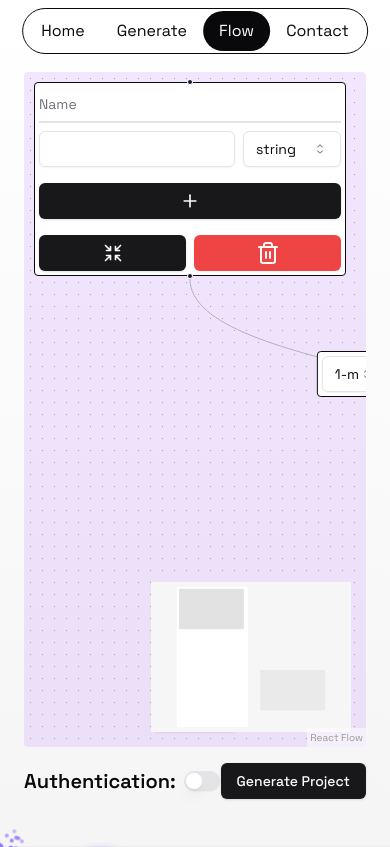
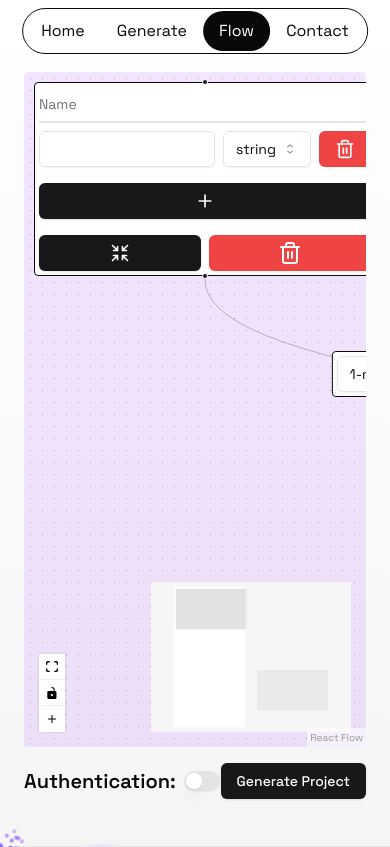
Before and after one commit to vaxad/FlowPI, a Next.js app: page /flow in a window 390 px wide. Built offline with nearby package versions, Linux system fonts and the light colour scheme.

Commit message:
fix: controls

```diff
--- a/src/components/custom/flow/entity-node.tsx
+++ b/src/components/custom/flow/entity-node.tsx
@@ -94,16 +94,33 @@ export default function EntityNode({ data, id }: NodeProps<EntityNodeProps>) {
         });
     }
 
-
+    const onRemoveAttribute = (index: number) => {
+        setNodes((nodes: Node[]) => {
+            const nodeIndex = nodes.findIndex((node) => node.id === id);
+            if (nodeIndex === -1) return nodes;
+            const node = nodes[nodeIndex];
+            return [
+                ...nodes.slice(0, nodeIndex),
+                {
+                    ...node,
+                    data: {
+                        ...node.data,
+                        attributes: ((node as EntityNodeProps).data.attributes || []).filter((_, i) => i !== index)
+                    }
+                },
+                ...nodes.slice(nodeIndex + 1),
+            ];
+        });
+    }
 
     return (
         <>
             <Handle type="target" position={Position.Top} />
             <div className='border border-foreground rounded p-1 bg-background'>
                 <Input placeholder='Name' name="name" variant='underlined' onChange={onChange} />
-                {data.open && <div className='grid grid-cols-[2fr_1fr] gap-2 mt-2'>
+                {data.open && <div className='mt-2 flex flex-col gap-2'>
                     {data.attributes.map((attr, index) => (
-                        <>
+                        <div key={index} className='grid grid-cols-[2fr_1fr_0.25fr] gap-2'>
                             <Input name="name" value={attr.name} onChange={(e) => onAttributeChange(index, e.target.name, e.target.value)} />
                             <Select value={String(attr.type)} defaultValue={attributeTypes[0]} onValueChange={(v) => onAttributeChange(index, 'type', v)}  >
                                 <SelectTrigger>
@@ -113,7 +130,10 @@ export default function EntityNode({ data, id }: NodeProps<EntityNodeProps>) {
                                     {attributeTypes.map((attrType, idx) => (<SelectItem key={`attribute-type-select-${idx}`} value={String(attrType)}>{String(attrType)}</SelectItem>))}
                                 </SelectContent>
                             </Select>
-                        </>
+                            <Button variant="destructive" onClick={() => onRemoveAttribute(index)}>
+                                <Trash2Icon size={20} />
+                            </Button>
+                        </div>
                     ))}
                     <Button onClick={onAddAttribute} className='w-full col-span-2 mt-2'><PlusIcon size={20} /></Button>
                 </div>
--- a/src/components/custom/flow/index.tsx
+++ b/src/components/custom/flow/index.tsx
@@ -136,11 +136,20 @@ export default function Flow() {
                     edgeTypes={edgeTypes}
                 >
                     <Background variant={BackgroundVariant.Dots} gap={12} size={1} />
-                    <Controls showZoom={false} orientation='horizontal' position="bottom-center" className='text-black flex' >
-                        <ControlButton title='add entity' onClick={createNode}>
-                            <PlusIcon size={20} />
-                        </ControlButton>
-                    </Controls>
+                    <div className='hidden md:block'>
+                        <Controls showZoom={false} orientation='horizontal' position="bottom-center" className='text-black flex' >
+                            <ControlButton title='add entity' onClick={createNode}>
+                                <PlusIcon size={20} />
+                            </ControlButton>
+                        </Controls>
+                    </div>
+                    <div className='block md:hidden'>
+                        <Controls showZoom={false} orientation='vertical' position="bottom-left" className='text-black flex' >
+                            <ControlButton title='add entity' onClick={createNode}>
+                                <PlusIcon size={20} />
+                            </ControlButton>
+                        </Controls>
+                    </div>
                     <MiniMap />
                 </ReactFlow>
             </div>
```
